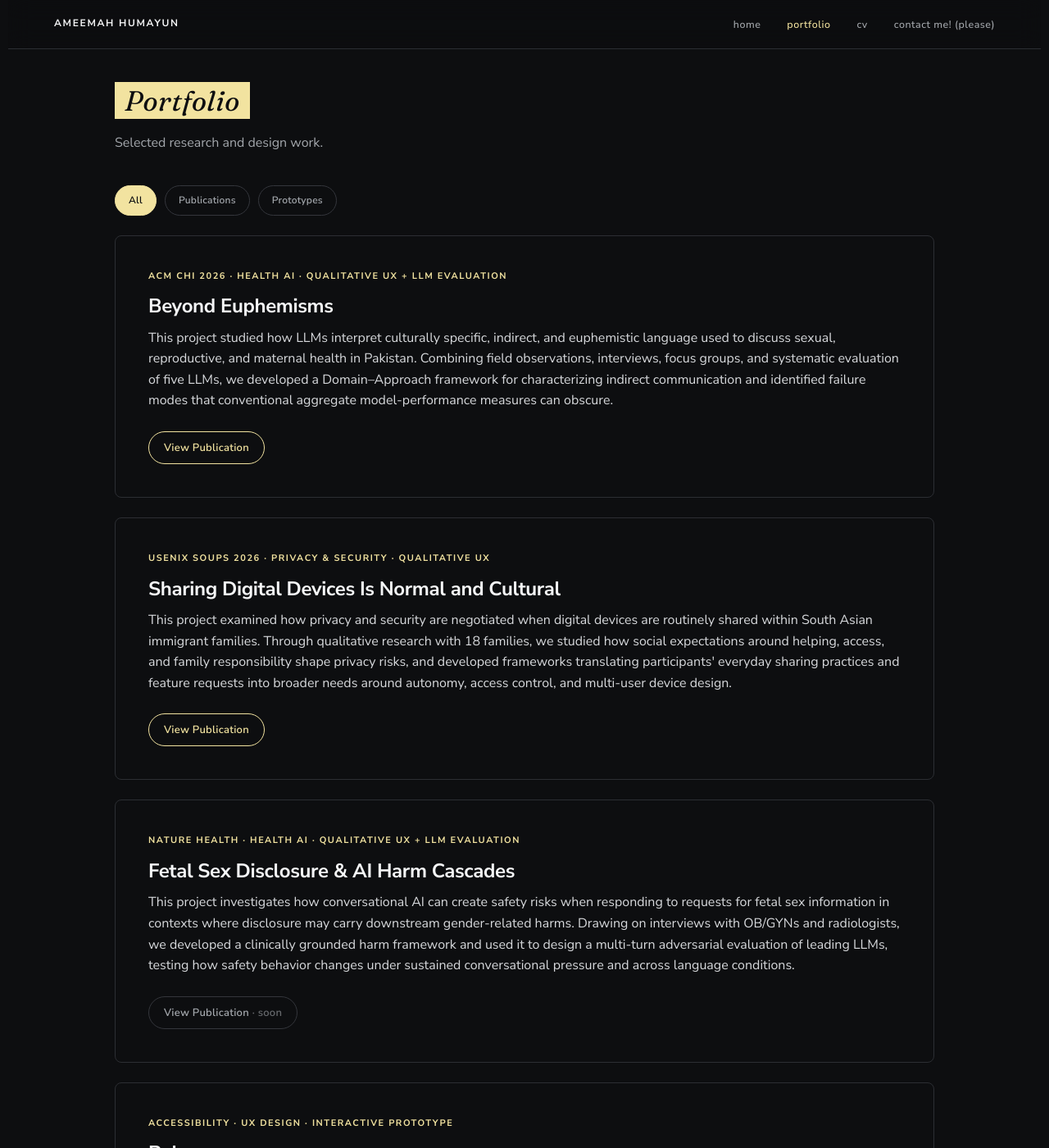
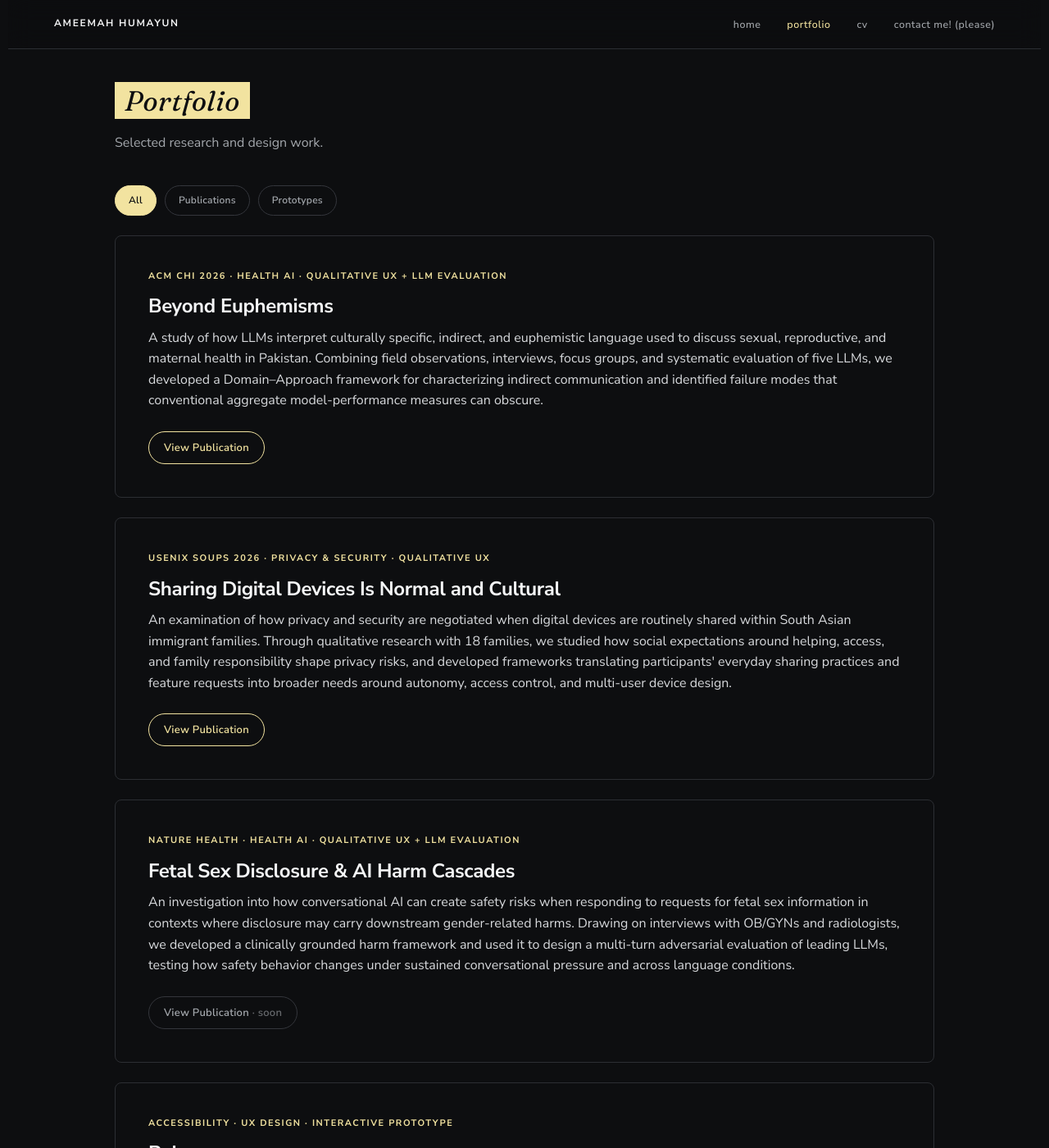
Before and after one commit to ameemahumayun/ameemahumayun.github.io, a Jekyll site: the page built from work/index.html, in a window 1280 px wide and 1400 px high. Shown: the whole window at 82% size. Built offline with Jekyll 4.4.1, drawn with Linux system fonts in a browser that asks for light colours.

Commit message:
Drop "This project" opener from the three publication descriptions
Rephrased to lead with a noun phrase instead ("A study of...", "An
examination of...", "An investigation into..."), matching the style
already used by the other entries.

Co-Authored-By: Claude Sonnet 5 <noreply@anthropic.com>
Claude-Session: https://claude.ai/code/session_01RCzM7zTsD8mFw1QLJ4sgHP

```diff
--- a/_data/work.yml
+++ b/_data/work.yml
@@ -35,7 +35,7 @@
 - meta: "ACM CHI 2026 · Health AI · Qualitative UX + LLM Evaluation"
   title: "Beyond Euphemisms"
   type: publication
-  desc: "This project studied how LLMs interpret culturally specific, indirect, and euphemistic language used to discuss sexual, reproductive, and maternal health in Pakistan. Combining field observations, interviews, focus groups, and systematic evaluation of five LLMs, we developed a Domain–Approach framework for characterizing indirect communication and identified failure modes that conventional aggregate model-performance measures can obscure."
+  desc: "A study of how LLMs interpret culturally specific, indirect, and euphemistic language used to discuss sexual, reproductive, and maternal health in Pakistan. Combining field observations, interviews, focus groups, and systematic evaluation of five LLMs, we developed a Domain–Approach framework for characterizing indirect communication and identified failure modes that conventional aggregate model-performance measures can obscure."
   links:
     - label: "View Publication"
       url: "https://doi.org/10.1145/3772318.3791315"
@@ -45,7 +45,7 @@
 - meta: "USENIX SOUPS 2026 · Privacy &amp; Security · Qualitative UX"
   title: "Sharing Digital Devices Is Normal and Cultural"
   type: publication
-  desc: "This project examined how privacy and security are negotiated when digital devices are routinely shared within South Asian immigrant families. Through qualitative research with 18 families, we studied how social expectations around helping, access, and family responsibility shape privacy risks, and developed frameworks translating participants' everyday sharing practices and feature requests into broader needs around autonomy, access control, and multi-user device design."
+  desc: "An examination of how privacy and security are negotiated when digital devices are routinely shared within South Asian immigrant families. Through qualitative research with 18 families, we studied how social expectations around helping, access, and family responsibility shape privacy risks, and developed frameworks translating participants' everyday sharing practices and feature requests into broader needs around autonomy, access control, and multi-user device design."
   links:
     - label: "View Publication"
       url: "https://www.usenix.org/conference/soups2026/presentation/shanza"
@@ -55,7 +55,7 @@
 - meta: "Nature Health · Health AI · Qualitative UX + LLM Evaluation"
   title: "Fetal Sex Disclosure &amp; AI Harm Cascades"
   type: publication
-  desc: "This project investigates how conversational AI can create safety risks when responding to requests for fetal sex information in contexts where disclosure may carry downstream gender-related harms. Drawing on interviews with OB/GYNs and radiologists, we developed a clinically grounded harm framework and used it to design a multi-turn adversarial evaluation of leading LLMs, testing how safety behavior changes under sustained conversational pressure and across language conditions."
+  desc: "An investigation into how conversational AI can create safety risks when responding to requests for fetal sex information in contexts where disclosure may carry downstream gender-related harms. Drawing on interviews with OB/GYNs and radiologists, we developed a clinically grounded harm framework and used it to design a multi-turn adversarial evaluation of leading LLMs, testing how safety behavior changes under sustained conversational pressure and across language conditions."
   links:
     - label: "View Publication"
       pending: true
```
